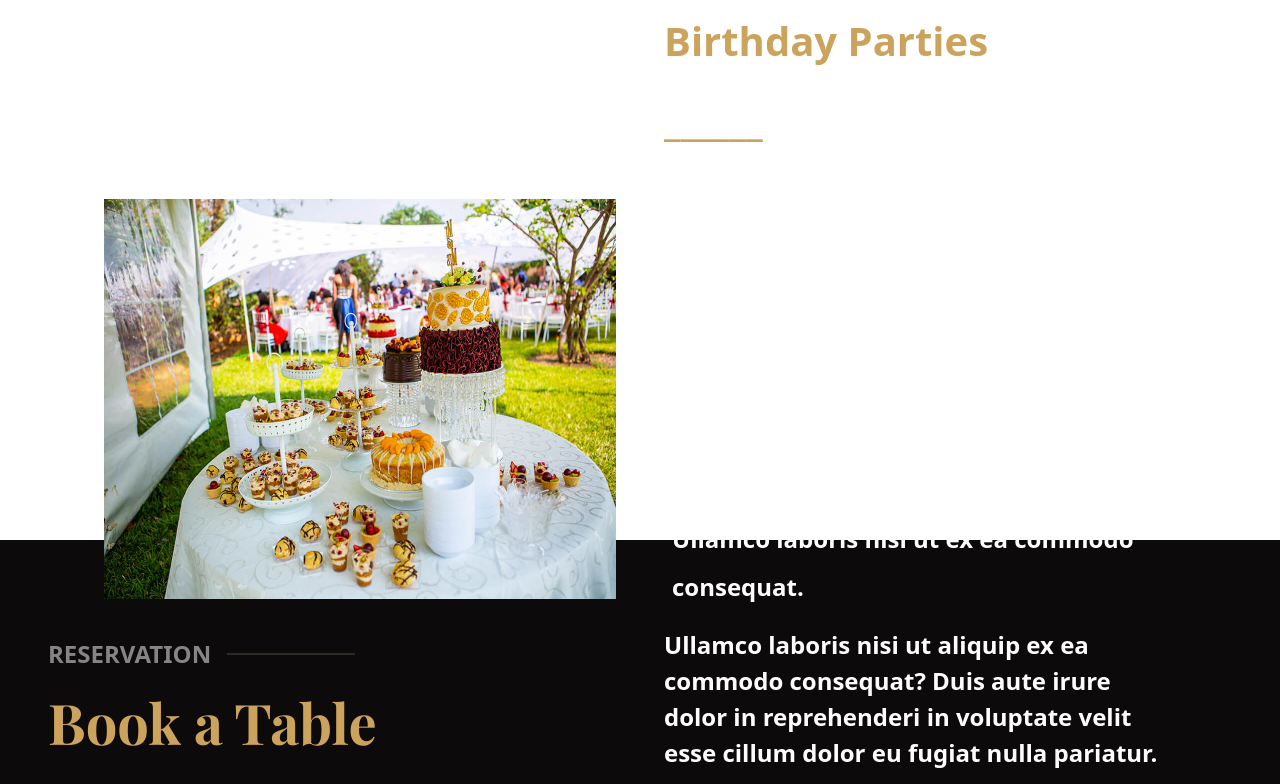
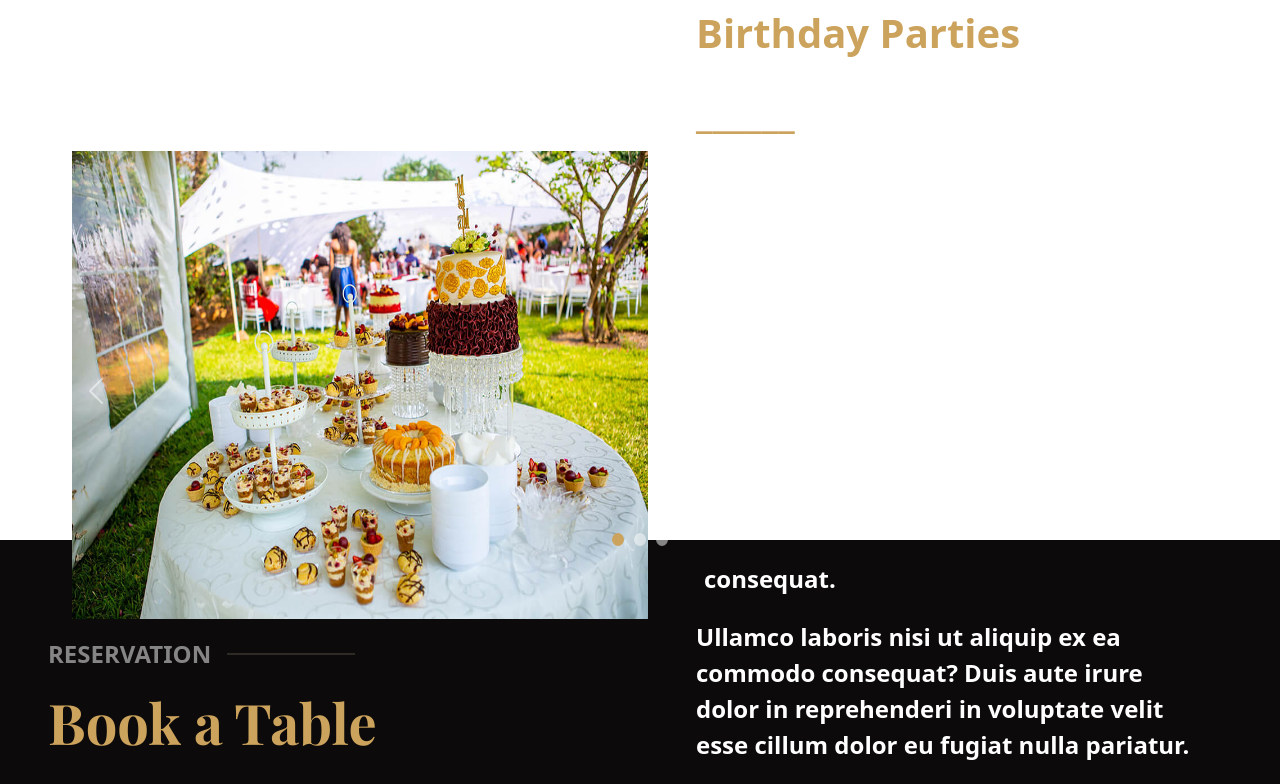
Before and after one commit to ME0WGE/SASS-Final, a website: page index.html in a window 1280 px wide. Shown: the part 4259-5043 px from the top of the page. Drawn offline with nearby package versions, Linux system fonts and the light colour scheme; a web font is replaced by a local one.

Commit message:
fix carousel

```diff
--- a/index.html
+++ b/index.html
@@ -543,7 +543,7 @@
         >
           EVENTS
         </p>
-        <h2 class="text-primary fw-bold display-4 ms-5 section-title">
+        <h2 class="text-primary fw-bold display-4 ms-5 mb-5 section-title">
           Organize your Events in our Restaurant
         </h2>
       </div>
@@ -571,7 +571,7 @@
           ></button>
         </div>
         <div class="carousel-inner">
-          <div class="carousel-item active p-5">
+          <div class="carousel-item active">
             <div class="d-flex align-items-center justify-content-center">
               <img
                 src="./public/assets/img/event-birthday.jpg"
@@ -601,7 +601,7 @@
               </div>
             </div>
           </div>
-          <div class="carousel-item p-5">
+          <div class="carousel-item">
             <div class="d-flex align-items-center justify-content-center">
               <img
                 src="./public/assets/img/event-private.jpg"
@@ -631,7 +631,7 @@
               </div>
             </div>
           </div>
-          <div class="carousel-item p-5">
+          <div class="carousel-item">
             <div class="d-flex align-items-center justify-content-center">
               <img
                 src="./public/assets/img/event-custom.jpg"
--- a/src/sass/partials/_base.scss
+++ b/src/sass/partials/_base.scss
@@ -445,8 +445,8 @@ header {
 }
 // CAROUSEL INDICATORS
 .carousel-indicators {
-  position: absolute;
-  bottom: 1rem;
+  position: relative;
+  top: 65vh;
   left: 0;
   right: 0;
   display: flex;
@@ -454,6 +454,7 @@ header {
   margin: 0;
   padding: 0;
   z-index: 2;
+  gap: 0.25vw !important;
 }
 
 .carousel-indicators button {
@@ -470,6 +471,12 @@ header {
   background-color: $text-color;
   opacity: 1;
 }
+.carousel-item div img {
+  width: 45vw !important;
+  padding-bottom: 1vw;
+  height: 60vh !important;
+}
+
 /*
 |--------------------------------------------|
 |               SECTION 5                    |
```
Also changed, not shown: public/styles/style.css, 1 other file.
